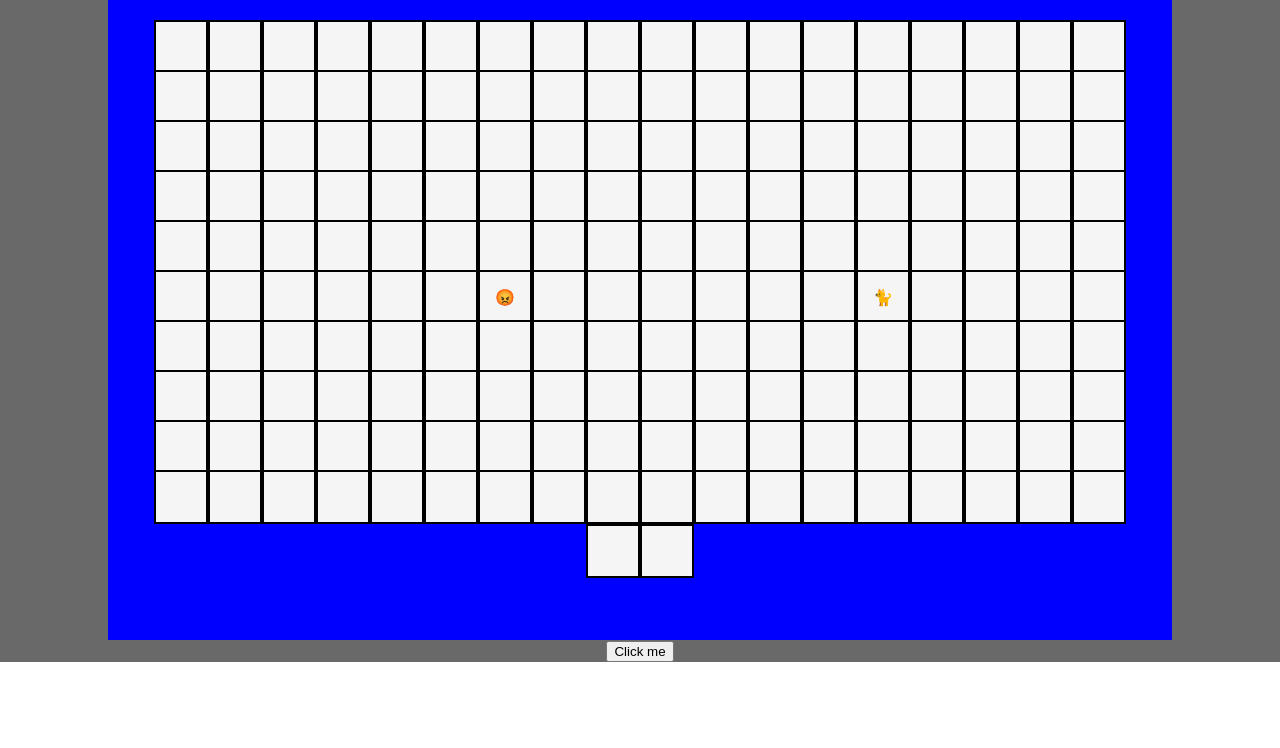
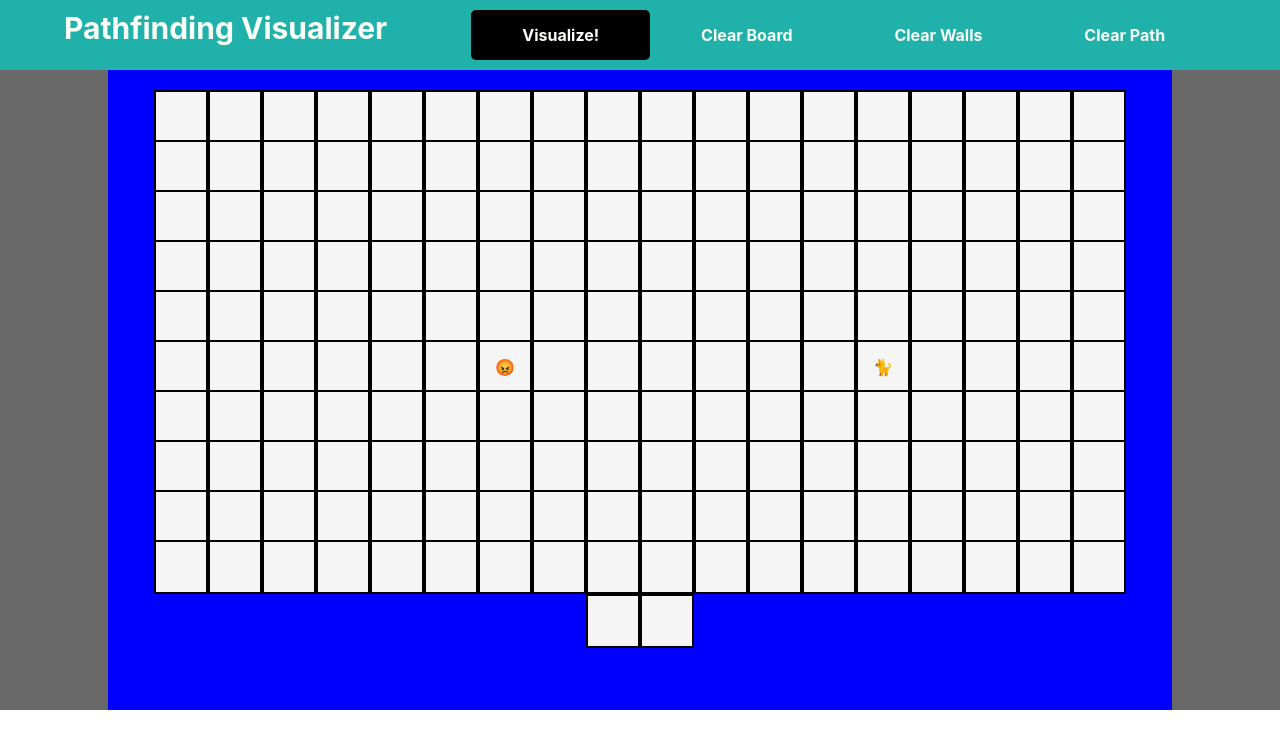
Before and after one commit to nkBrew/pathfinding-visualizer, a React (Create React App) app: page / in a window 1280 px wide. Shown: the top 748 px of the page. Built offline with nearby package versions, Linux system fonts and the light colour scheme.

Commit message:
Created header and implemented visualize, and clear buttons. Also added visualizationTimeConstant

```diff
--- a/src/App.tsx
+++ b/src/App.tsx
@@ -5,7 +5,6 @@ import PathfindingVisualizer from './PathfindingVisualizer/PathfindingVisualizer
 function App(): JSX.Element {
   return (
     <div className="App">
-      {/* <header className="App-header"></header> */}
       <PathfindingVisualizer />
     </div>
   );
--- /dev/null
+++ b/src/Header/Header.css
@@ -0,0 +1,80 @@
+.title {
+  /* background: tomato; */
+  height:50px;
+  text-align: left;
+  font-size: 30px;
+  font-weight: bold;
+}
+
+.title > * {
+
+  /* width:60%; */
+}
+
+.header-main {
+  display: inline-block;
+  background-color: lightseagreen;
+  width: 100%;
+  height: 70px;
+}
+
+.header-inner {
+  margin: auto;
+  width: 90%;
+  height:100%;
+  margin-top:10px;
+}
+
+.header-wrapper {
+  display: flex;
+  flex-flow: row wrap;
+}
+
+.header-wrapper > *{
+  flex:1 auto;
+  min-height:40px;
+  color:rgb(249, 255, 246);
+}
+
+.header-test {
+  flex:1 auto;
+  background-color: mintcream;
+}
+
+.visualize-button {
+  background-color: black;
+  border:none;
+  border-radius: 5px;
+  transition:400ms;
+}
+
+.header-button, .visualize-button {
+  display: flex;
+  justify-content: center;
+  align-content: center;
+  flex-direction: column;
+  font-weight: bold;
+  transition:800ms;
+}
+
+.visualize-loading {
+  background-color: red;
+  transition:800ms;
+}
+
+.header-wrapper > ul {
+  list-style-type: none;
+}
+div.visualize-button:hover {
+  background-color: gainsboro;
+  transition:400ms
+}
+
+div.header-button:hover  {
+  color: yellow;
+  transition:800ms;
+}
+
+@media all and (min-width: 800px){
+  .title {flex:4}
+}
--- /dev/null
+++ b/src/Header/Header.tsx
@@ -0,0 +1,38 @@
+import React from 'react';
+import './Header.css';
+import classNames from 'classnames';
+
+type HeaderProps = {
+  visualizing: boolean;
+  onVisualize: () => void;
+  onClear: (clearWalls: boolean, clearPath: boolean) => void;
+};
+
+const Header = ({ visualizing, onVisualize, onClear }: HeaderProps): JSX.Element => {
+  return (
+    <div className="header-main">
+      <div className="header-inner">
+        <div className="header-wrapper">
+          <div className="title">Pathfinding Visualizer</div>
+          <div
+            className={classNames('visualize-button', { 'visualize-loading': visualizing })}
+            onClick={() => onVisualize()}
+          >
+            Visualize!
+          </div>
+          <div className="header-button" onClick={() => onClear(true, true)}>
+            Clear Board
+          </div>
+          <div className="header-button" onClick={() => onClear(true, false)}>
+            Clear Walls
+          </div>
+          <div className="header-button" onClick={() => onClear(false, true)}>
+            Clear Path
+          </div>
+        </div>
+      </div>
+    </div>
+  );
+};
+
+export default Header;
--- a/src/PathfindingVisualizer/Grid/Node/Node.css
+++ b/src/PathfindingVisualizer/Grid/Node/Node.css
@@ -14,9 +14,8 @@
   animation-name: wall-ani;
   animation-duration: 1s;
   animation-fill-mode: forwards;
-  border:hidden;
-  border-radius: 8px;
-  z-index: 1;
+  border:none;
+  border-radius: 4px;
 }
 
 .node-visited {
@@ -43,14 +42,20 @@
   0% {
     width: 0%;
     height: 0%;
+    border:none;
+    border-radius: 0px;
   }
   80% {
     width: 120%;
     height: 120%;
+    border:none;
+    border-radius: 4px;
   }
   100% {
-    width: 110%;
+    width: 100%;
     height: 100%;
+    border:none;
+    border-radius: 0px;
   }
 }
 
--- a/src/PathfindingVisualizer/PathfindingVisualizer.tsx
+++ b/src/PathfindingVisualizer/PathfindingVisualizer.tsx
@@ -1,11 +1,13 @@
 import React, { useEffect, useState } from 'react';
 import { aStar, AStarNode } from '../Algorithms/algorithms';
+import Header from '../Header/Header';
 import Grid from './Grid/Grid';
 import Node, { NodeType } from './Grid/Node/Node';
 import './PathfindingVisualizer.css';
 
 const numCol = 20;
 const numRow = 10;
+const visualizationTimeConstant = 150;
 
 const PathfindingVisualizer = (): JSX.Element => {
   const [mouseDown, setMouseDown] = useState(false);
@@ -13,6 +15,7 @@ const PathfindingVisualizer = (): JSX.Element => {
   const [moving, setMoving] = useState('');
   const [finder, setFinder] = useState({ col: 0, row: 0 });
   const [target, setTarget] = useState({ col: 0, row: 0 });
+  const [visualizing, setVisualizing] = useState(false);
 
   useEffect(() => {
     const nodeRows = [];
@@ -51,6 +54,26 @@ const PathfindingVisualizer = (): JSX.Element => {
     setFinder({ col: finderStartCol, row: finderStartRow });
     setTarget({ col: targetStartCol, row: targetStartRow });
   }, []);
+
+  const clear = (clearWalls: boolean, clearPath: boolean) => {
+    const newNodes = [...nodes];
+    for (let row = 0; row < numRow; row++) {
+      for (let col = 0; col < numCol; col++) {
+        const node = { ...nodes[row][col] };
+        if (clearWalls) {
+          node.isWall = false;
+        }
+        if (clearPath) {
+          node.isPath = false;
+          node.isVisited = false;
+          node.color = undefined;
+        }
+
+        newNodes[row][col] = node;
+      }
+    }
+    setNodes(newNodes);
+  };
 
   const mouseDownHandler = (col: number, row: number) => {
     setMouseDown(true);
@@ -139,11 +162,14 @@ const PathfindingVisualizer = (): JSX.Element => {
       numRow,
     );
     const { closedList, shortestPath } = { ...aStarReturn };
+    setVisualizing(true);
     if (closedList) {
       visualize(closedList);
-    }
-    if (shortestPath) {
-      visualizeShortestPath(shortestPath);
+      if (shortestPath) {
+        visualizeShortestPath(closedList.length, shortestPath);
+      } else {
+        setVisualizing(false);
+      }
     }
   };
 
@@ -159,11 +185,11 @@ const PathfindingVisualizer = (): JSX.Element => {
         const updatedNode = { ...nodes[closed.row][closed.col], isVisited: true, color: rgb };
         newNodes[updatedNode.row][updatedNode.col] = updatedNode;
         setNodes(newNodes);
-      }, 300 * i);
+      }, visualizationTimeConstant * i);
     }
   };
 
-  const visualizeShortestPath = (shortestPath: AStarNode[]) => {
+  const visualizeShortestPath = (visitedNodesLength: number, shortestPath: AStarNode[]) => {
     const reversePath = shortestPath.reverse();
     for (let i = 0; i < reversePath.length; i++) {
       setTimeout(() => {
@@ -177,14 +203,19 @@ const PathfindingVisualizer = (): JSX.Element => {
         const updatedNode = { ...nodes[closed.row][closed.col], isPath: true, color: rgb };
         newNodes[updatedNode.row][updatedNode.col] = updatedNode;
         setNodes(newNodes);
-      }, 300 * shortestPath.length + 300 * i);
+        if (i == reversePath.length - 1) {
+          setVisualizing(false);
+        }
+      }, visualizationTimeConstant * visitedNodesLength + visualizationTimeConstant * i);
     }
   };
 
   return (
-    <div className="PathfindingVisualizer">
-      <Grid>{renderNodes()}</Grid>
-      <button onClick={() => calculate()}>Click me</button>
+    <div>
+      <Header visualizing={visualizing} onVisualize={calculate} onClear={clear} />
+      <div className="PathfindingVisualizer">
+        <Grid>{renderNodes()}</Grid>
+      </div>
     </div>
   );
 };
```
